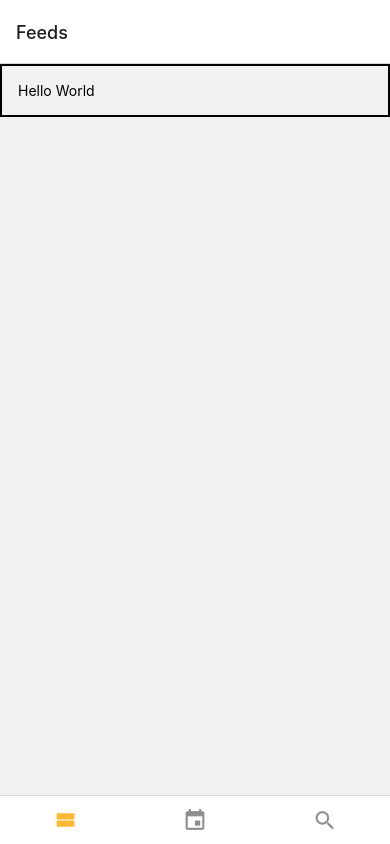
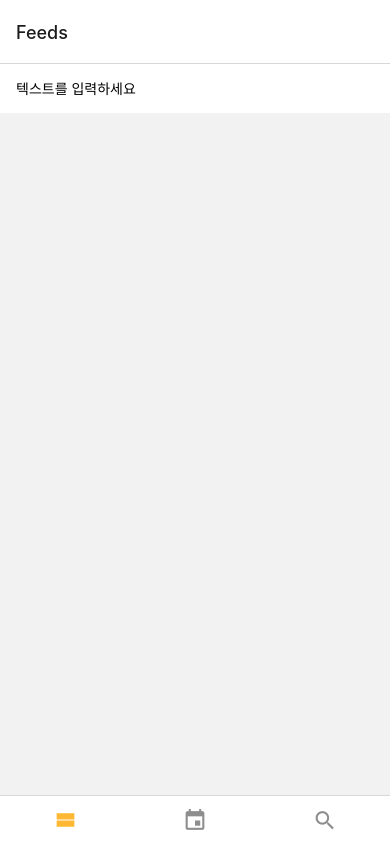
Before and after one commit to ShimHyesu/ExpoApp, a React Native app: screen /Feeds in a window 390 px wide. Built offline with nearby package versions, Linux system fonts and the light colour scheme.

Commit message:
Context API_useContext Hook 함수

```diff
--- a/contexts/LogContext.js
+++ b/contexts/LogContext.js
@@ -1,12 +1,16 @@
+import React, { useState } from "react";
 import { createContext } from "react";
 
-//Context API: 리액트에 내장된 기능
-//Props 사용하지 않아도 특정 값이 필요한 컴포넌트끼리 쉽게 값을 공유
-//전역상태 관리에 사용
+//Provider 전용 컴포넌트를 따로 만드는것이 유지보수성이 더 높음
+const LogContext = createContext();
 
-//새로운 Context만들때 createContext 함수 사용
-// -> LogContext.Provider 컴포넌트와 LogContext.Consumer 컴포넌트 생성
-// Provider은 Context 안에 있는 값을 사용할 컴포넌트들을 감싸주는 용도
-const LogContext = createContext("안녕하세요");
+export function LogContextProvider({ children }) {
+  const [text, setText] = useState("");
+  return (
+    <LogContext.Provider value={{ text, setText }}>
+      {children}
+    </LogContext.Provider>
+  );
+}
 
 export default LogContext;
--- a/screens/CalendarScreen.js
+++ b/screens/CalendarScreen.js
@@ -1,14 +1,23 @@
-import React from "react";
+import React, { useContext } from "react";
 import { View, Text, StyleSheet } from "react-native";
+import LogContext from "../contexts/LogContext";
 
+//LogContext가 지닌 값 화면에 띄우기
 function CalendarScreen() {
+  const { text } = useContext(LogContext);
+
   return (
     <View>
-      <Text>달력 형태로 글 조회하는 화면</Text>
+      <Text style={styles.text}>{text}</Text>
     </View>
   );
 }
 
 export default CalendarScreen;
 
-const styles = StyleSheet.create({});
+const styles = StyleSheet.create({
+  text: {
+    padding: 16,
+    fontSize: 24,
+  },
+});
--- a/screens/FeedsScreen.js
+++ b/screens/FeedsScreen.js
@@ -1,35 +1,28 @@
-import React from "react";
-import { View, Text, StyleSheet } from "react-native";
+import React, { useContext } from "react";
+import { View, Text, StyleSheet, TextInput } from "react-native";
 import LogContext from "../contexts/LogContext";
 
 function FeedsScreen() {
+  //useContext Hook함수로 Context값을 훨씬 간결하게 사용 가능
+  const { text, setText } = useContext(LogContext);
+
   return (
     <View>
-      {/*
-      <Box>
-        <Text>1</Text>
-      </Box>
-      */}
-      <Box>{(value) => <Text>{value}</Text>}</Box>
+      <TextInput
+        value={text}
+        onChangeText={setText}
+        placeholder="텍스트를 입력하세요"
+        style={styles.input}
+      />
     </View>
   );
 }
 
 export default FeedsScreen;
 
-function Box({ children }) {
-  // Box컴포넌트 태그 사이에 넣은 JSX를 children이라는 Props로 받아와 사용 가능
-  //return <View style={styles.box}>{children}</View>;
-
-  //Hello World라는 값을 FeedsScreen 컴포넌트에 전달하여 사용하도록 만드는 방법
-  return <View style={styles.box}>{children("Hello World")}</View>;
-}
-
 const styles = StyleSheet.create({
-  box: {
-    borderWidth: 2,
+  input: {
     padding: 16,
-    borderBottomColor: "black",
-    marginBottom: 16,
+    backgroundColor: "white",
   },
 });
```
Also changed, not shown: App.js (+4 -6 lines).
